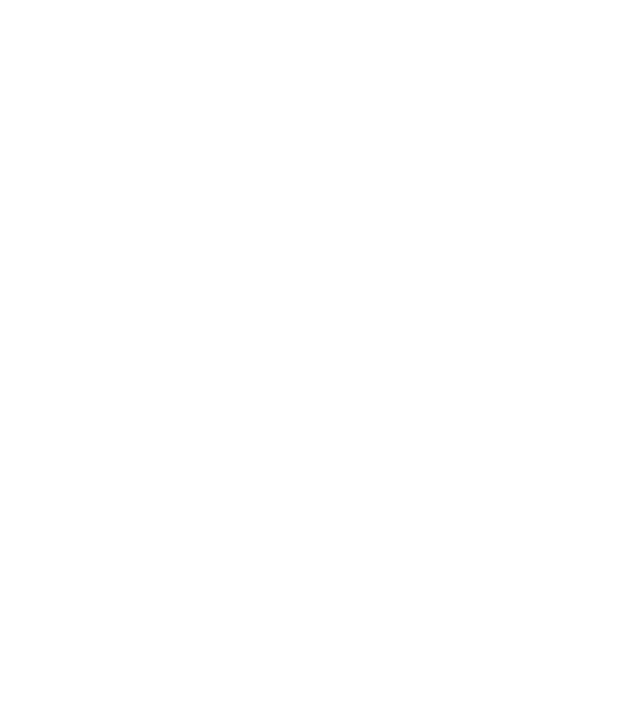
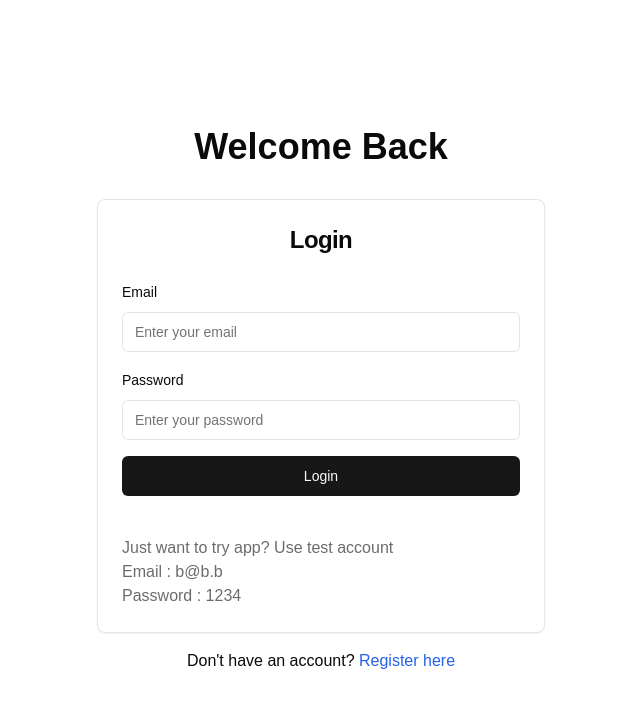
Before and after one commit to 1447bits/personal-project-manager, a Next.js app: page /login in a window 1280 px wide. Before the commit this address had no page. Shown: the top 708 px of the page, without its empty margins (319-959 px from the left). Built offline with nearby package versions, Linux system fonts and the light colour scheme.

Commit message:
fix infinite reload issue, add test user creds at login page

```diff
--- a/app/(components)/auth/AuthInitializer.tsx
+++ b/app/(components)/auth/AuthInitializer.tsx
@@ -4,7 +4,7 @@ import { useEffect } from 'react';
 import { useAuthStore } from '@/app/store/authStore';
 import { redirect } from 'next/navigation';
 
-export default function AuthInitializer() {
+export default function AuthInitializer({ doRedirect }: { doRedirect: boolean }) {
   const { login } = useAuthStore();
 
   useEffect(() => {
@@ -20,9 +20,9 @@ export default function AuthInitializer() {
         console.error('Failed to parse auth data:', error);
       }
     } else {
-      redirect("/login")
+      if (doRedirect) redirect("/login")
     }
-  }, [login]);
+  }, [login, doRedirect]);
 
   return null;
 }
--- a/app/(components)/auth/LoginForm.tsx
+++ b/app/(components)/auth/LoginForm.tsx
@@ -129,6 +129,13 @@ export default function LoginForm() {
             {isLoading ? 'Logging in...' : 'Login'}
           </Button>
         </form>
+
+        <div className='mt-10 opacity-60'>
+          <p>Just want to try app? Use test account</p>
+          <p>Email : b@b.b</p>
+          <p>Password : 1234</p>
+        </div>
+
       </CardContent>
     </Card>
   );
--- a/app/layout.tsx
+++ b/app/layout.tsx
@@ -28,7 +28,7 @@ export default function RootLayout({
       <body
         className={`${geistSans.variable} ${geistMono.variable} antialiased`}
       >
-        <AuthInitializer />
+        <AuthInitializer doRedirect={false} />
         {children}
       </body>
     </html>
```
Also changed, not shown: 1 other file (tests, documents, lock files or other folders).
